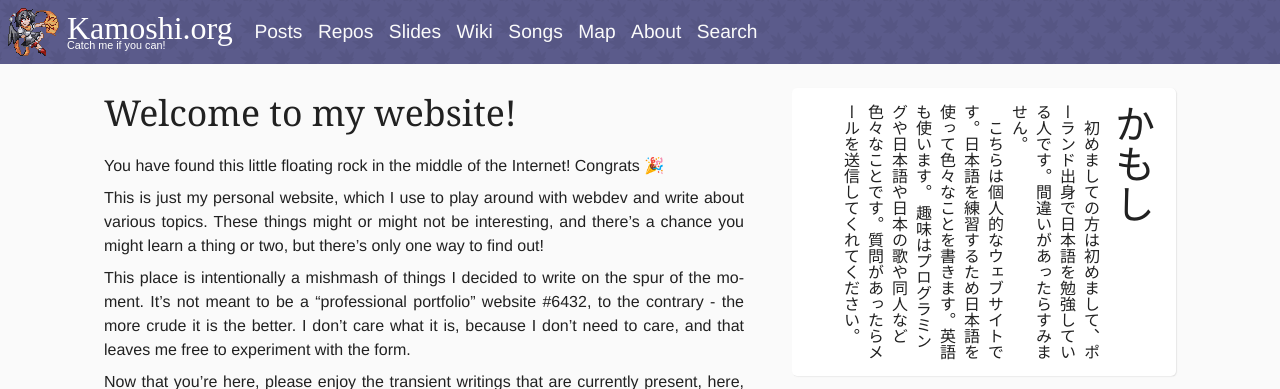
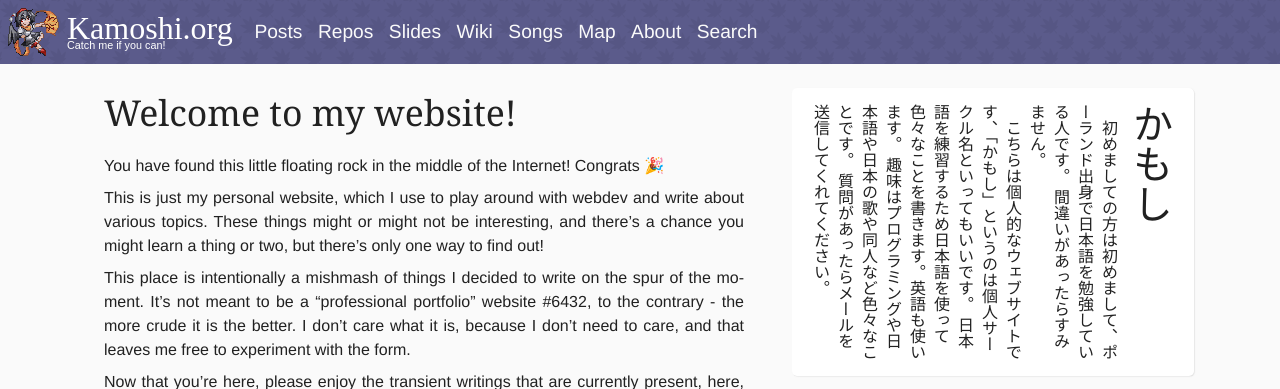
Before and after one commit to kamoshi/kamoshi.org, an Astro site: page / in a window 1280 px wide. Shown: the top 389 px of the page. Built offline with nearby package versions, Linux system fonts and the light colour scheme; Astro itself is replaced by a stand-in of ours.

Commit message:
(home) japanese intro

```diff
--- a/src/layouts/Home.astro
+++ b/src/layouts/Home.astro
@@ -10,16 +10,21 @@ import Base from "./Base.astro";
     </article>
     <aside class="l-home__aside">
       <!--  -->
-      <div class="p-card intro-jp">
+      <section class="p-card intro-jp">
         <h2 class="intro-jp__heading">かもし</h2>
-        <p class="intro-jp__text">
-          初めましての方は初めまして、ポーランド出身で日本語を勉強している人です。間違いがあったらすみません。
-        </p>
-        <p class="intro-jp__text">
-          こちらは個人的なウェブサイトです。日本語を練習するため日本語を使って色々なことを書きます。英語も使います。
-          趣味はプログラミングや日本語や日本の歌や同人など色々なことです。質問があったらメールを送信してくれてください。
-        </p>
-      </div>
+        <div class="intro-jp__text">
+          <p>
+            初めましての方は初めまして、ポーランド出身で日本語を勉強している人です。
+            間違いがあったらすみません。
+          </p>
+          <p>
+            こちらは個人的なウェブサイトです、「かもし」というのは個人サークル名といってもいいです。
+            日本語を練習するため日本語を使って色々なことを書きます。英語も使います。
+            趣味はプログラミングや日本語や日本の歌や同人など色々なことです。
+            質問があったらメールを送信してくれてください。
+          </p>
+        </div>
+      </section>
       <!--  -->
       <PhotoCard />
 			<!--  -->
```
